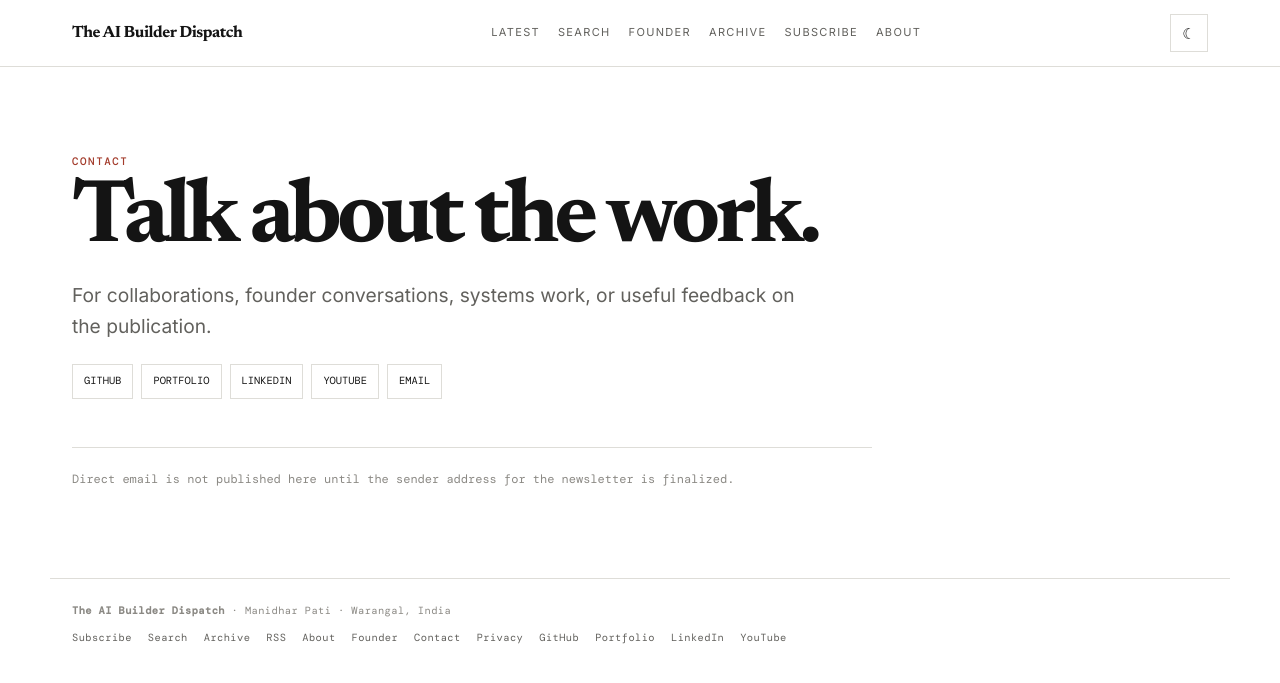
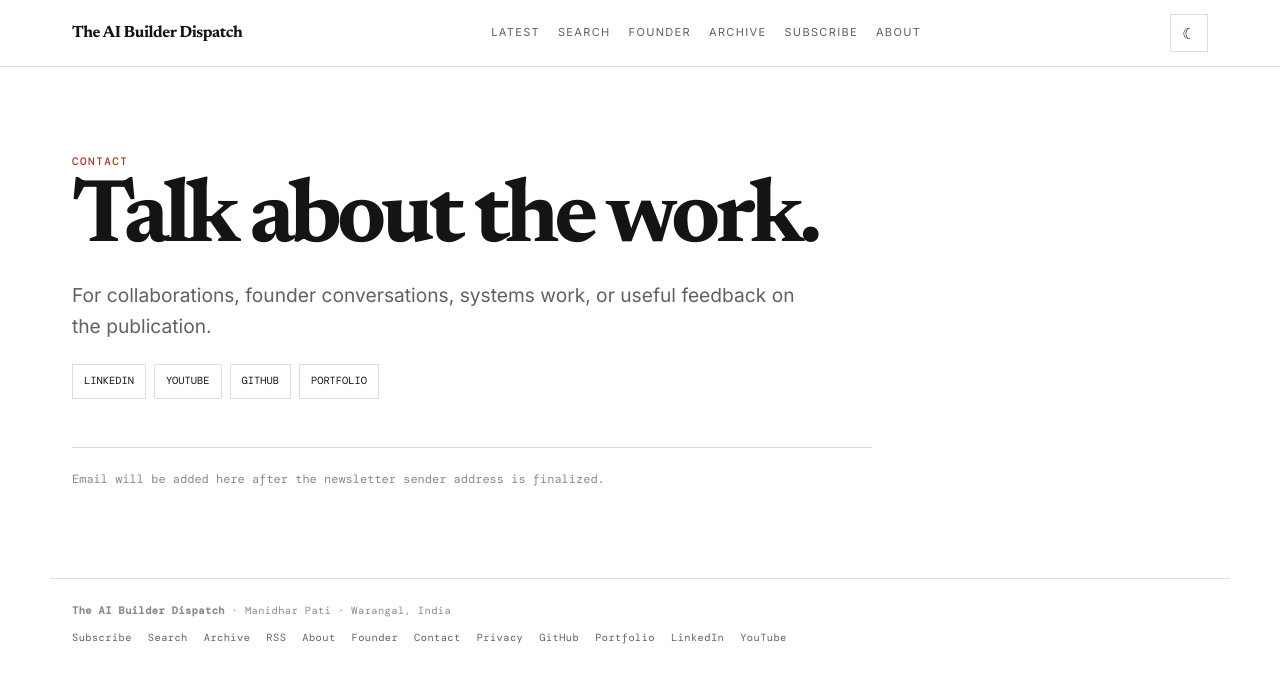
Before and after one commit to Manidhar8008/newsletter, a Jekyll site: the page built from contact.md, in a window 1280 px wide. Shown: the top 683 px of the page. Built offline with Jekyll 4.4.1, drawn with Linux system fonts in a browser that asks for light colours.

Commit message:
Update contact identity

```diff
--- a/contact.md
+++ b/contact.md
@@ -11,12 +11,11 @@ description: "Contact Manidhar Pati and The AI Builder Dispatch."
   <p class="lead">For collaborations, founder conversations, systems work, or useful feedback on the publication.</p>
 
   <div class="author-links">
+    <a href="{{ site.author.linkedin }}">LinkedIn</a>
+    <a href="{{ site.author.youtube }}">YouTube</a>
     <a href="{{ site.author.github }}">GitHub</a>
     <a href="{{ site.author.portfolio }}">Portfolio</a>
-    {% if site.author.linkedin %}<a href="{{ site.author.linkedin }}">LinkedIn</a>{% endif %}
-    {% if site.author.youtube %}<a href="{{ site.author.youtube }}">YouTube</a>{% endif %}
-    {% if site.author.email %}<a href="mailto:{{ site.author.email }}">Email</a>{% endif %}
   </div>
 
-  <p class="subscribe-note">Direct email is not published here until the sender address for the newsletter is finalized.</p>
+  <p class="subscribe-note">Email will be added here after the newsletter sender address is finalized.</p>
 </article>
```
